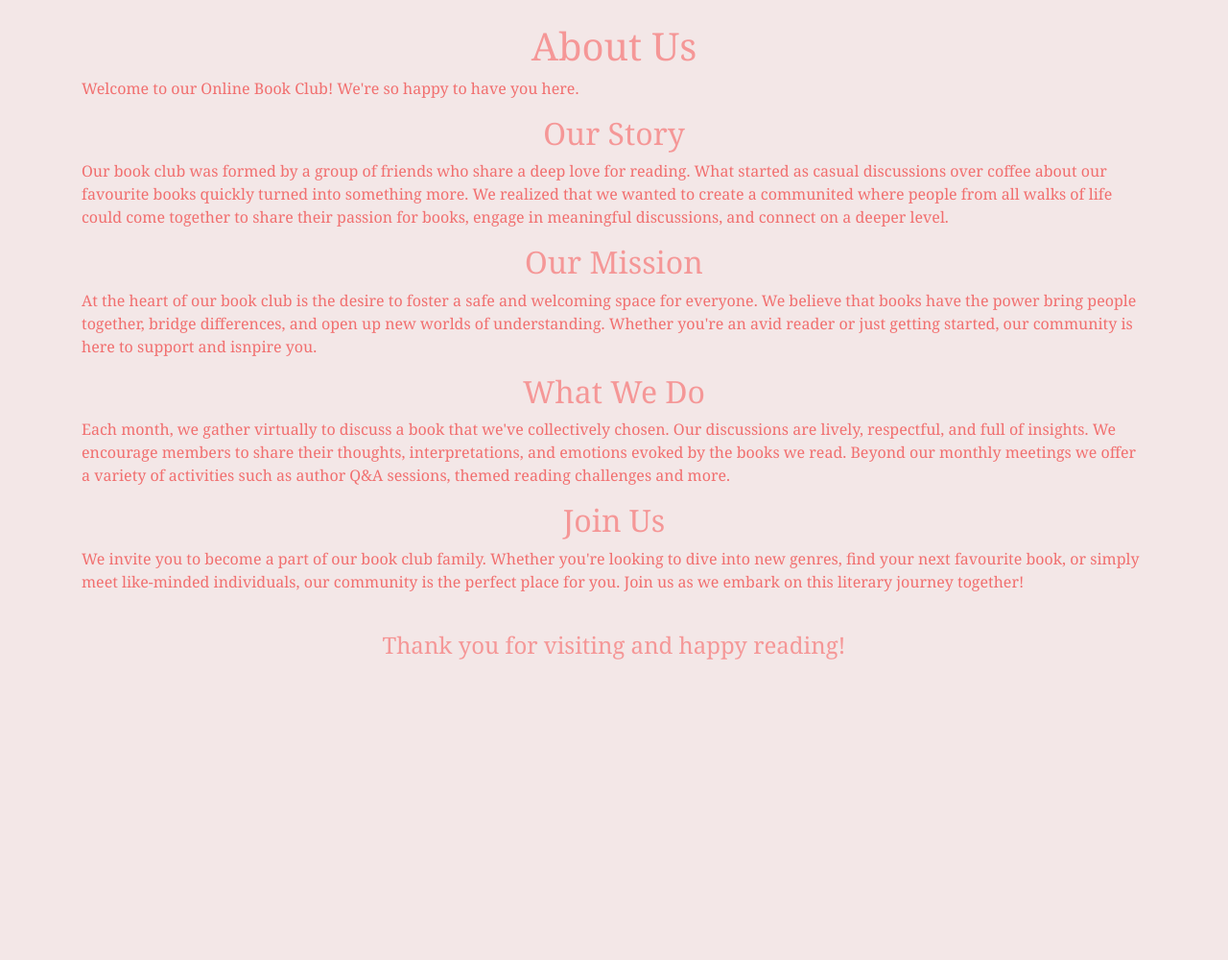
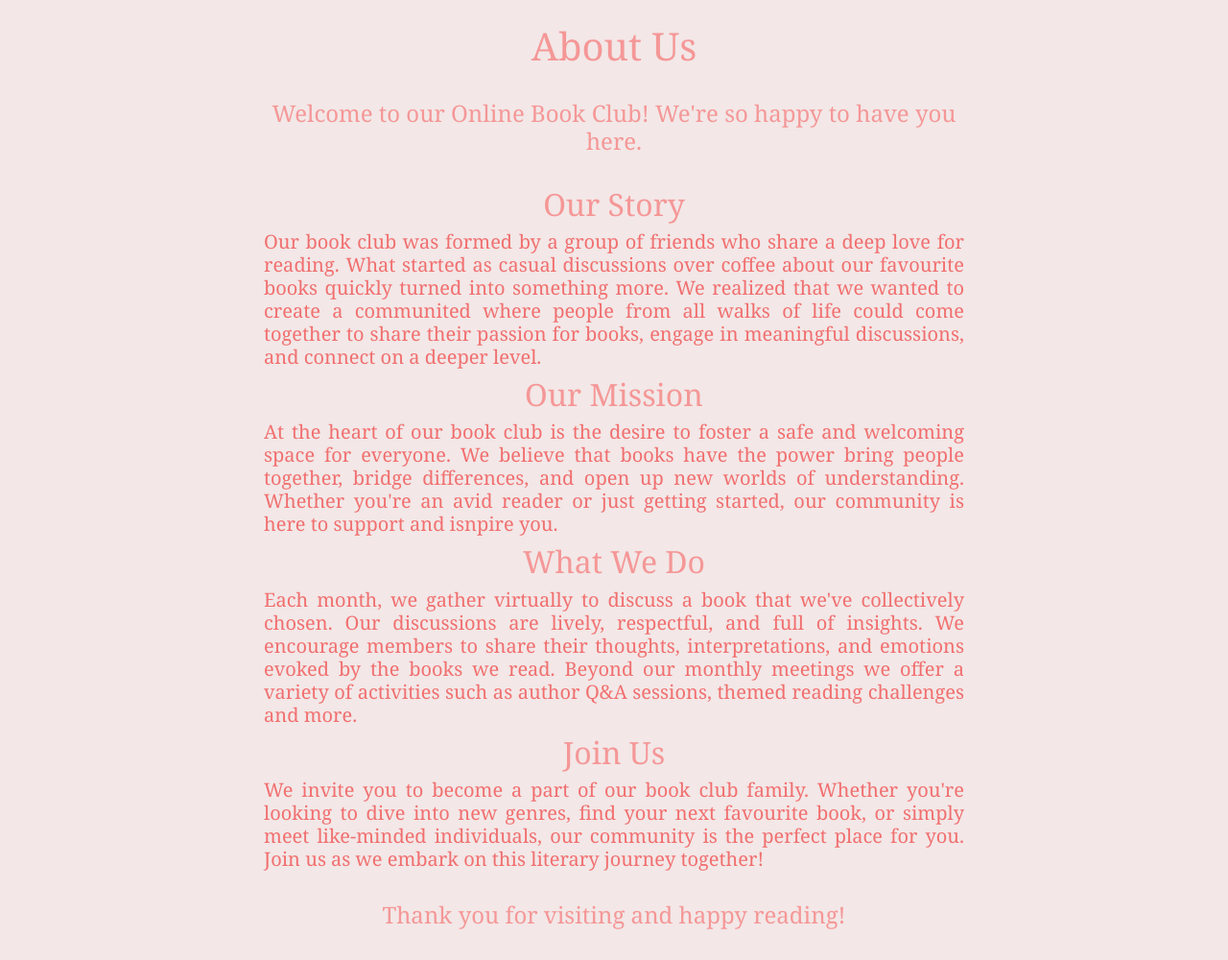
Before and after one commit to Carissa-moodley/book-club-app, a Django app: page /about/ in a window 1280 px wide. Shown: the part 56-1056 px from the top of the page at 96% size. Before the commit the page ends 743 px from the top, so only its background shows below. Run offline with Django 5.2, Linux system fonts and the light colour scheme; some libraries are stand-ins or nearby versions.

Commit message:
"Updated files"

```diff
--- a/main/templates/about.html
+++ b/main/templates/about.html
@@ -15,8 +15,9 @@
                 font-family:Georgia, 'Times New Roman', Times, serif;
                 padding: 50px, 50px;
             }
-            p{
+            h5{
                 color:rgb(241, 111, 111);
+                text-align:justify;
                 font-family:Georgia, 'Times New Roman', Times, serif;
 
             }
@@ -49,36 +50,43 @@
         </div>
     </nav>
     <div class="container mt-4">
+        <div class="row justify-content-center">
+            <div class="col-md-8">
                 <h1>About Us</h1>
-        <p>Welcome to our Online Book Club! We're so happy to have you here.</p>
+                <br>
+                <h4>Welcome to our Online Book Club! We're so happy to have you here.</h4>
+                <br>
                 <h2>Our Story</h2>
-        <p>Our book club was formed by a group of friends who share a deep love
+                <h5>Our book club was formed by a group of friends who share a deep love
                     for reading. What started as casual discussions over coffee about
                     our favourite books quickly turned into something more. We realized
                     that we wanted to create a communited where people from all walks
                     of life could come together to share their passion for books, engage
-            in meaningful discussions, and connect on a deeper level.</p>
+                    in meaningful discussions, and connect on a deeper level.</h5>
                 <h2>Our Mission</h2>
-        <p>At the heart of our book club is the desire to foster a safe and
+                <h5>At the heart of our book club is the desire to foster a safe and
                     welcoming space for everyone. We believe that books have the power
                     bring people together, bridge differences, and open up new worlds
                     of understanding. Whether you're an avid reader or just getting
-            started, our community is here to support and isnpire you.</p>
+                    started, our community is here to support and isnpire you.</h5>
                 <h2>What We Do</h2>
-        <p>Each month, we gather virtually to discuss a book that we've
+                <h5>Each month, we gather virtually to discuss a book that we've
                     collectively chosen. Our discussions are lively, respectful, and
                     full of insights. We encourage members to share their thoughts,
                     interpretations, and emotions evoked by the books we read. Beyond
                     our monthly meetings we offer a variety of activities such as author
-            Q&A sessions, themed reading challenges and more.</p>
+                    Q&A sessions, themed reading challenges and more.</h5>
                 <h2>Join Us</h2>
-        <p>We invite you to become a part of our book club family. Whether
+                <h5>We invite you to become a part of our book club family. Whether
                     you're looking to dive into new genres, find your next favourite
                     book, or simply meet like-minded individuals, our community is the
                     perfect place for you. Join us as we embark on this literary journey
-            together!</p>
+                    together!</h5>
                 <br>
                 <h4>Thank you for visiting and happy reading!</h4>
+                <br>
+            </div>
+        </div>
     </div>
 </body>
 </html>
--- a/main/templates/home.html
+++ b/main/templates/home.html
@@ -37,7 +37,7 @@
             <div class="collapse navbar-collapse" id="navbarNav">
                 <ul class="navbar-nav">
                     <li class="nav-item">
-                        <a class="nav-link" href="{% url 'home' %}">About Us</a>
+                        <a class="nav-link" href="{% url 'about' %}">About Us</a>
                     </li>
                     {% if user.is_authenticated %}
                     <li class="nav-item">
--- a/main/templates/vote.html
+++ b/main/templates/vote.html
@@ -30,7 +30,7 @@
         <div class="collapse navbar-collapse" id="navbarNav">
             <ul class="navbar-nav">
                 <li class="nav-item">
-                    <a class="nav-link" href="{% url 'home' %}">About Us</a>
+                    <a class="nav-link" href="{% url 'about' %}">About Us</a>
                 </li>
                 {% if user.is_authenticated %}
                 <li class="nav-item">
```
Lines whose indentation alone changed are shown as unchanged.
